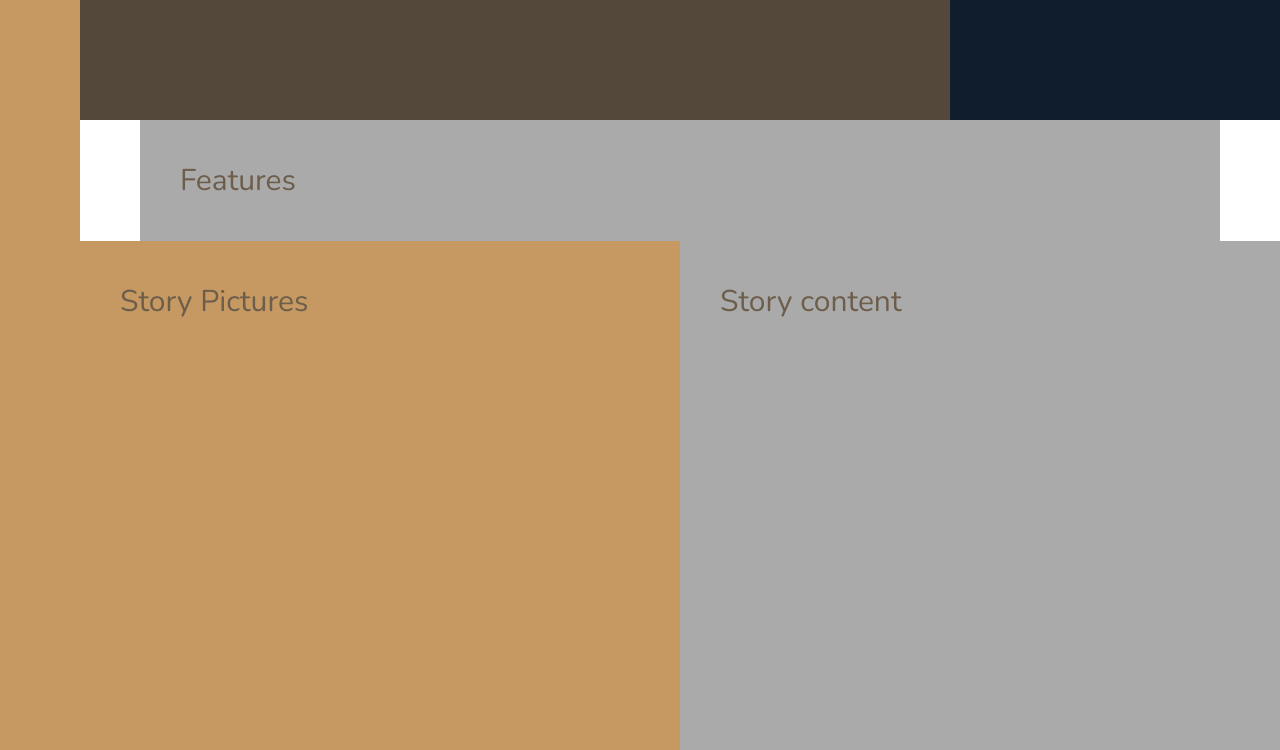
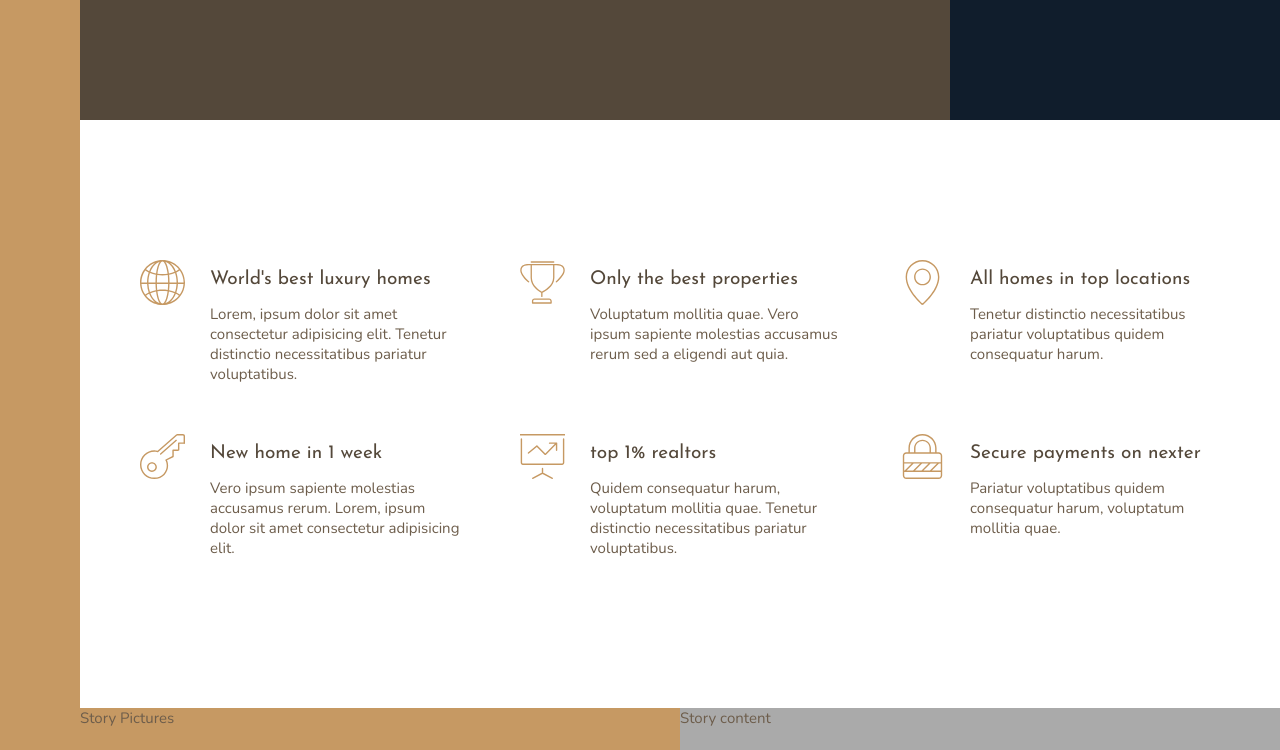
Before and after one commit to Maggnity/nexter-project, a website: page index.html in a window 1280 px wide. Shown: the part 520-1270 px from the top of the page. Drawn offline with nearby package versions, Linux system fonts and the light colour scheme.

Commit message:
Building the features section

```diff
--- a/index.html
+++ b/index.html
@@ -21,7 +21,50 @@
         </div>
 
         <section class="features">
-            Features
+            <div class="feature">
+                <svg class="feature__icon">
+                    <use xlink:href="img/sprite.svg#icon-global" />
+                    <h4 class="heading-4 heading-4--dark">
+                        World's best luxury homes
+                    </h4>
+                    <p>Lorem, ipsum dolor sit amet consectetur adipisicing elit. Tenetur distinctio necessitatibus pariatur voluptatibus.</p>
+                </svg>
+            </div>
+            <div class="feature"><svg class="feature__icon">
+                <use xlink:href="img/sprite.svg#icon-trophy" />
+                <h4 class="heading-4 heading-4--dark">
+                    Only the best properties
+                </h4>
+                <p>Voluptatum mollitia quae. Vero ipsum sapiente molestias accusamus rerum sed a eligendi aut quia.</p>
+            </svg></div>
+            <div class="feature"><svg class="feature__icon">
+                <use xlink:href="img/sprite.svg#icon-map-pin" />
+                <h4 class="heading-4 heading-4--dark">
+                    All homes in top locations
+                </h4>
+                <p>Tenetur distinctio necessitatibus pariatur voluptatibus quidem consequatur harum.</p>
+            </svg></div>
+            <div class="feature"><svg class="feature__icon">
+                <use xlink:href="img/sprite.svg#icon-key" />
+                <h4 class="heading-4 heading-4--dark">
+                   New home in 1 week
+                </h4>
+                <p>Vero ipsum sapiente molestias accusamus rerum. Lorem, ipsum dolor sit amet consectetur adipisicing elit.</p>
+            </svg></div>
+            <div class="feature"><svg class="feature__icon">
+                <use xlink:href="img/sprite.svg#icon-presentation" />
+                <h4 class="heading-4 heading-4--dark">
+                    top 1% realtors
+                </h4>
+                <p>Quidem consequatur harum, voluptatum mollitia quae. Tenetur distinctio necessitatibus pariatur voluptatibus.</p>
+            </svg></div>
+            <div class="feature"><svg class="feature__icon">
+                <use xlink:href="img/sprite.svg#icon-lock" />
+                <h4 class="heading-4 heading-4--dark">
+                    Secure payments on nexter
+                </h4>
+                <p>Pariatur voluptatibus quidem consequatur harum, voluptatum mollitia quae.</p>
+            </svg></div>
         </section>
 
 
--- a/sass/_base.scss
+++ b/sass/_base.scss
@@ -34,6 +34,7 @@ html {
 body {
     font-family: $font-primary;
     color: $color-grey-dark-2;
+    font-size: 1.5rem;
     font-weight: 300;
 }
 
@@ -45,9 +46,6 @@ body {
 
     grid-template-columns: [sidebar-start] 8rem [sidebar-end full-start] 1fr minmax(6rem, 1fr) [center-start] repeat(8, [col-start] minmax(min-content, 14rem ) [col-end]) [center-end] 1fr minmax(6rem, 1fr) [full-end];
 
-    & > * {
-        padding: 40px;
-        font-size: 3rem;
-    }
+
 
 }
--- a/sass/_features.scss
+++ b/sass/_features.scss
@@ -1,5 +1,33 @@
 .features {
-    background-color: $color-grey-light-2;
+  grid-column: center-start / center-end;
 
-    grid-column: center-start / center-end;
+  margin: 15rem 0;
+
+  display: grid;
+  //grid-template-columns: repeat(3, 1fr);
+    grid-template-columns: repeat(auto-fit, minmax(25rem, 1fr));
+  grid-gap: 6rem;
+
+  align-items: start;
 }
+
+.feature {
+
+    display: grid;
+    grid-template-columns: min-content 1fr;
+    grid-row-gap: 1.5rem;
+    grid-column-gap: 2.5rem;
+
+  &__icon {
+    fill: $color-primary;
+    width: 4.5rem;
+    height: 4.5rem;
+    grid-row: 1 / span 2;
+
+    transform: translateY(-1rem);
+  }
+
+  &__text {
+    font-size: 1.7rem;
+  }
+}
--- a/sass/_typography.scss
+++ b/sass/_typography.scss
@@ -0,0 +1,23 @@
+%heading {
+    font-family: $font-display;
+    font-weight: 400;
+}
+
+.heading-1 {
+    @extend %heading;
+}
+.heading-2 {
+    @extend %heading;
+
+}
+.heading-3 {
+    @extend %heading
+;
+}
+.heading-4 {
+    @extend %heading;
+   font-size: 1.9rem;
+
+   &--light { color: $color-grey-light-1;}
+   &--dark { color: $color-grey-dark-1;}
+}
```
Also changed, not shown: css/style.css.
